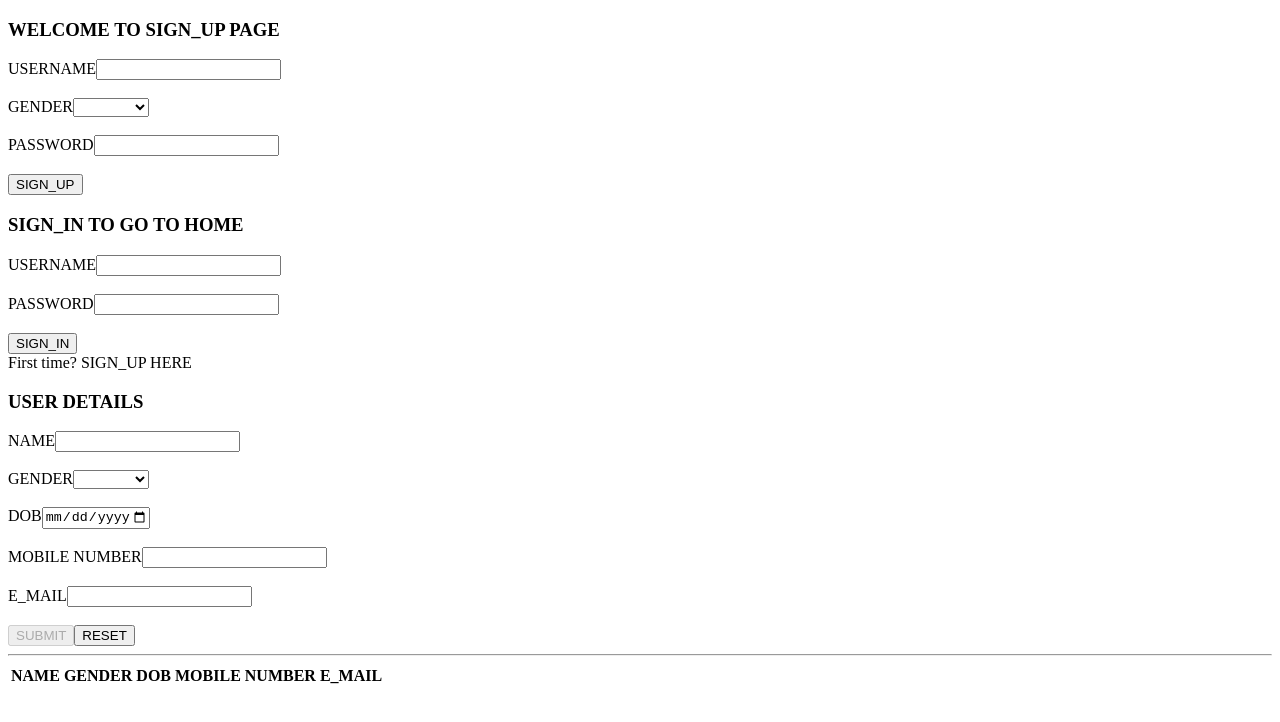
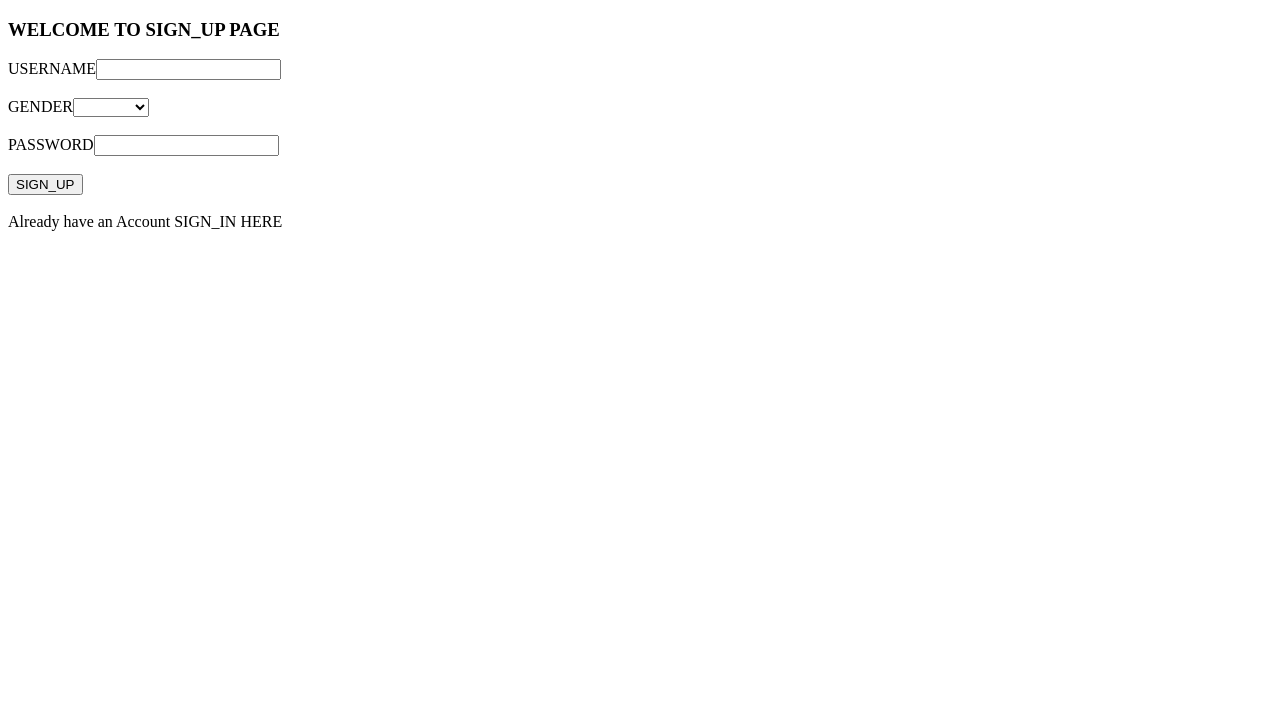
Before and after one commit to siyamprasanth/crud, an Angular app in the folder prototype/: page / in a window 1280 px wide. Shown: the top 722 px of the page. Built offline with nearby package versions, Linux system fonts and the light colour scheme.

Commit message:
26/11/2023-evening

```diff
--- a/prototype/src/app/app-routing.module.ts
+++ b/prototype/src/app/app-routing.module.ts
@@ -1,7 +1,15 @@
 import { NgModule } from '@angular/core';
 import { RouterModule, Routes } from '@angular/router';
+import { SignUpComponent } from './auth/sign-up/sign-up.component';
+import { SignInComponent } from './auth/sign-in/sign-in.component';
+import { HomeComponent } from './home/home.component';
 
-const routes: Routes = [];
+const routes: Routes = [
+  {path:'',component:SignUpComponent},
+  {path:'sign-in',component:SignInComponent},
+  {path:'home',component:HomeComponent},
+  {path:'auth',component:HomeComponent}
+];
 
 @NgModule({
   imports: [RouterModule.forRoot(routes)],
--- a/prototype/src/app/app.component.html
+++ b/prototype/src/app/app.component.html
@@ -1 +1 @@
-<app-auth></app-auth>
+<router-outlet></router-outlet>
--- a/prototype/src/app/auth/auth.component.html
+++ b/prototype/src/app/auth/auth.component.html
@@ -1,3 +1 @@
 <app-sign-up></app-sign-up>
-<app-sign-in></app-sign-in>
-<app-home></app-home>
--- a/prototype/src/app/auth/sign-in/sign-in.component.html
+++ b/prototype/src/app/auth/sign-in/sign-in.component.html
@@ -9,5 +9,5 @@
         <button type="submit">SIGN_IN</button>
     </div>
 
-    <div> First time? <a [routerLink]="">SIGN_UP HERE</a></div>
+    <div> First time? <a [routerLink]="['/','app-sign-up']">SIGN_UP HERE</a></div>
 </form>
--- a/prototype/src/app/auth/sign-in/sign-in.component.ts
+++ b/prototype/src/app/auth/sign-in/sign-in.component.ts
@@ -8,6 +8,7 @@ import { FormBuilder, FormControl, FormGroup,Validators} from '@angular/forms';
 })
 export class SignInComponent {
 
+
   signinDetails:FormGroup;
 
   constructor(private formBuilder:FormBuilder){
@@ -16,14 +17,12 @@ export class SignInComponent {
       password:new FormControl(),
     })
   }
+  validate(){
+
+  }
 
 
 
 
 
-  validate(){
-
-
-
-  }
 }
--- a/prototype/src/app/auth/sign-up/sign-up.component.html
+++ b/prototype/src/app/auth/sign-up/sign-up.component.html
@@ -8,7 +8,7 @@
         <div>
             <label for="username">USERNAME</label> <input required type="text" class="form-control"
                 formControlName="username">  <span>
-                    <div *ngIf="vusername &&vusername.invalid && vusername.touched">Enter Valid Username</div>
+                    <div *ngIf="vusername && vusername.invalid && vusername.touched">Enter Valid Username</div>
                 </span><br> <br>
             <label for="gender">GENDER</label>
             <select class="form-control" class="form-control" formControlName="gender">
@@ -16,13 +16,14 @@
                 <option>FEMALE</option>
                 <option>OTHER</option>
             </select>  <span>
-                <div *ngIf="vgender &&vgender.invalid && vgender.touched">Gender is required</div>
+                <div *ngIf="vgender && vgender.invalid && vgender.touched">Gender is required</div>
             </span><br> <br>
             <label for="password">PASSWORD</label> <input required type="text" class="form-control"
                 formControlName="password"> <span>
                     <div *ngIf="vpwd &&vpwd.invalid && vpwd.touched">Enter a Valid Password</div>
                 </span><br> <br>
-            <button type="button">SIGN_UP</button>
-        </div>
+            <button [routerLink]="" type="button">SIGN_UP</button>
+        </div><br>
+        <div>Already have an Account<a [routerLink]="" > SIGN_IN HERE</a></div>
     </form>
 </div>
--- a/prototype/src/app/home/home.component.html
+++ b/prototype/src/app/home/home.component.html
@@ -2,7 +2,7 @@
     <h3>USER DETAILS</h3>
 </div>
 
-<form [formGroup]="userDetails">
+<form [formGroup]="userDetails" >
     <label for="name">NAME</label> <input type="text" formControlName="name" class="form-control">
     <span>
         <div *ngIf="vname &&vname.invalid && vname.touched">Name is required</div>
@@ -25,7 +25,7 @@
     <label for="eMail">E_MAIL</label> <input type="email" formControlName="eMail" class="form-control"> <span>
         <div *ngIf="veMail &&veMail.invalid && veMail.touched">Enter a Valid Email Address</div>
     </span><br> <br>
-    <button type="button" [disabled]="userDetails.invalid" (click)="addItem()">SUBMIT</button>
+    <button type="button" (click)="addItem()">SUBMIT</button>
     <button type="button" (click)="reset()">RESET</button>
 </form>
 
--- a/prototype/src/app/home/home.component.ts
+++ b/prototype/src/app/home/home.component.ts
@@ -17,7 +17,7 @@ constructor(formBuilder: FormBuilder){
     name:['',Validators.required],
     gender :['',Validators.required],
     dob:['',Validators.required],
-    mobileNumber:['',Validators.required,Validators.pattern(/^([+]\d{2}[ ])?\d{10}$/)],
+    mobileNumber:['',Validators.required,Validators.minLength(10),Validators.pattern(/^([+]\d{2}[ ])?\d{10}$/)],
     eMail: ['',Validators.required,Validators.email],
 
   })
@@ -51,7 +51,7 @@ reset(){
 }
 
 removeItem(element :any){
-  this.dataList.splice('');
+  this.dataList.splice();
 }
 
 ngOnInit(): void {
```
